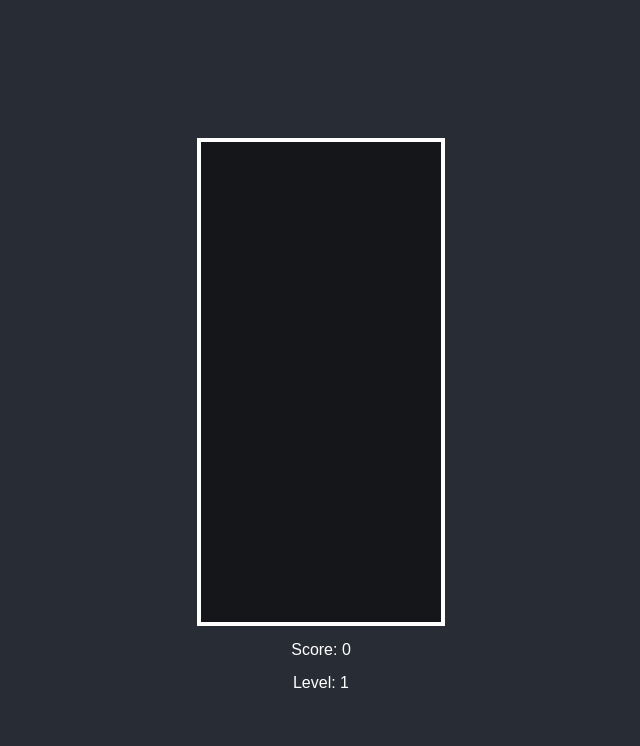
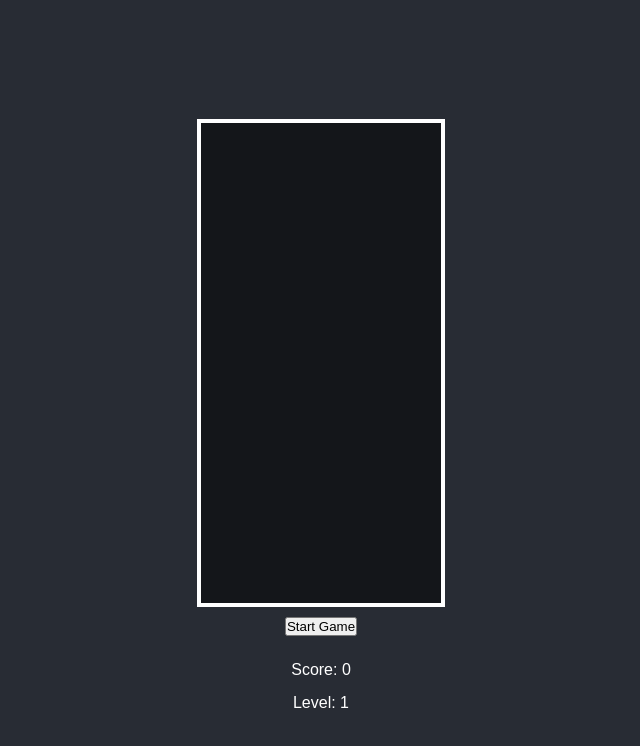
Before and after one commit to aurelius-in/penta-rush, a plain HTML site: page index.html in a window 1280 px wide. Shown: the whole page, without its empty margins (319-959 px from the left). Drawn offline with Linux system fonts and the light colour scheme.

Commit message:
Update index.html

```diff
--- a/index.html
+++ b/index.html
@@ -8,6 +8,7 @@
 </head>
 <body>
     <canvas id="board" width="240" height="480"></canvas> <!-- 12*20=240, 24*20=480 based on BLOCK_SIZE, ROWS, and COLS -->
+    <button id="start" class="start-button">Start Game</button>
     <div id="score">Score: 0</div>
     <div id="level">Level: 1</div>
     <script src="script.js"></script>
```
